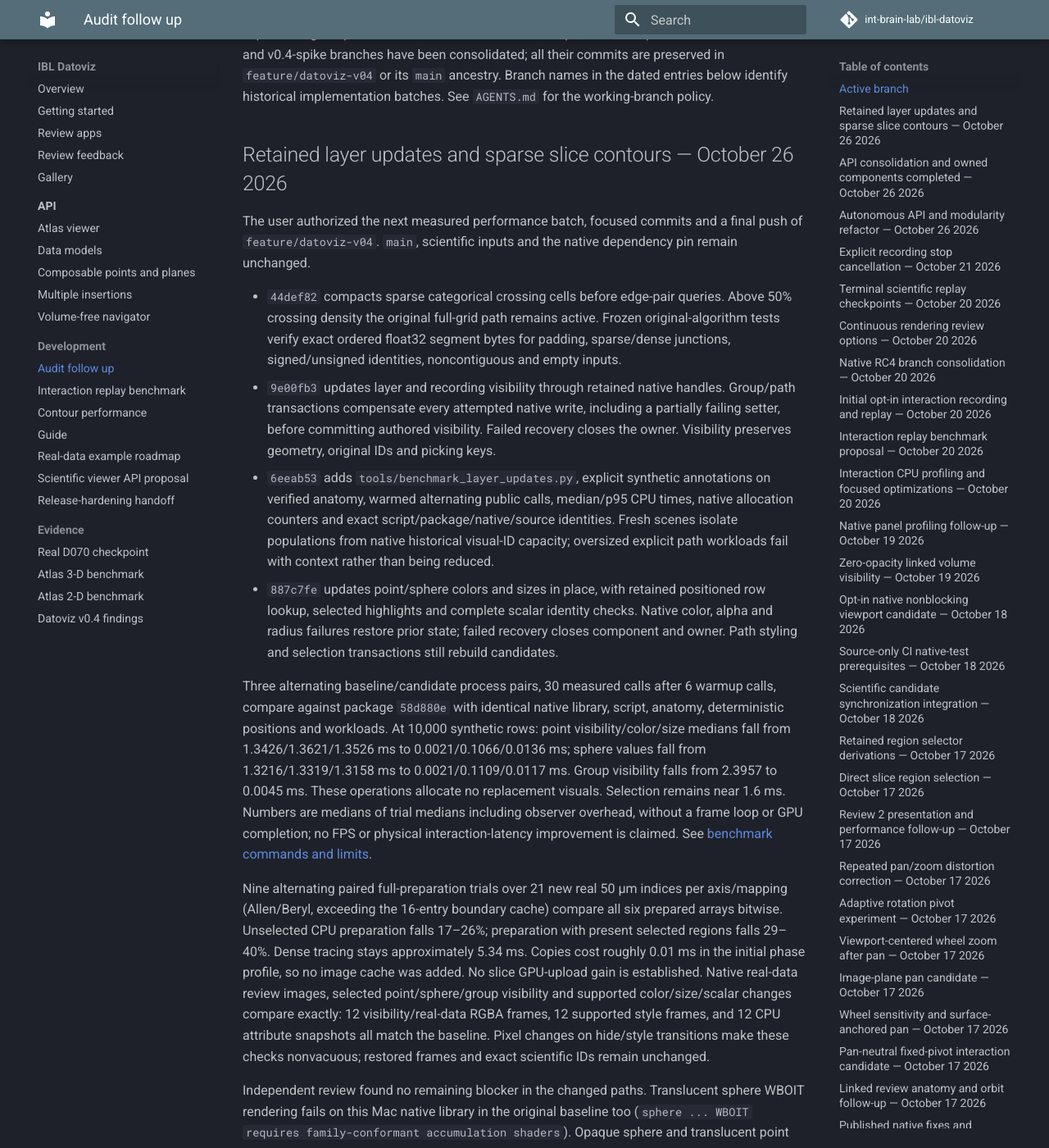
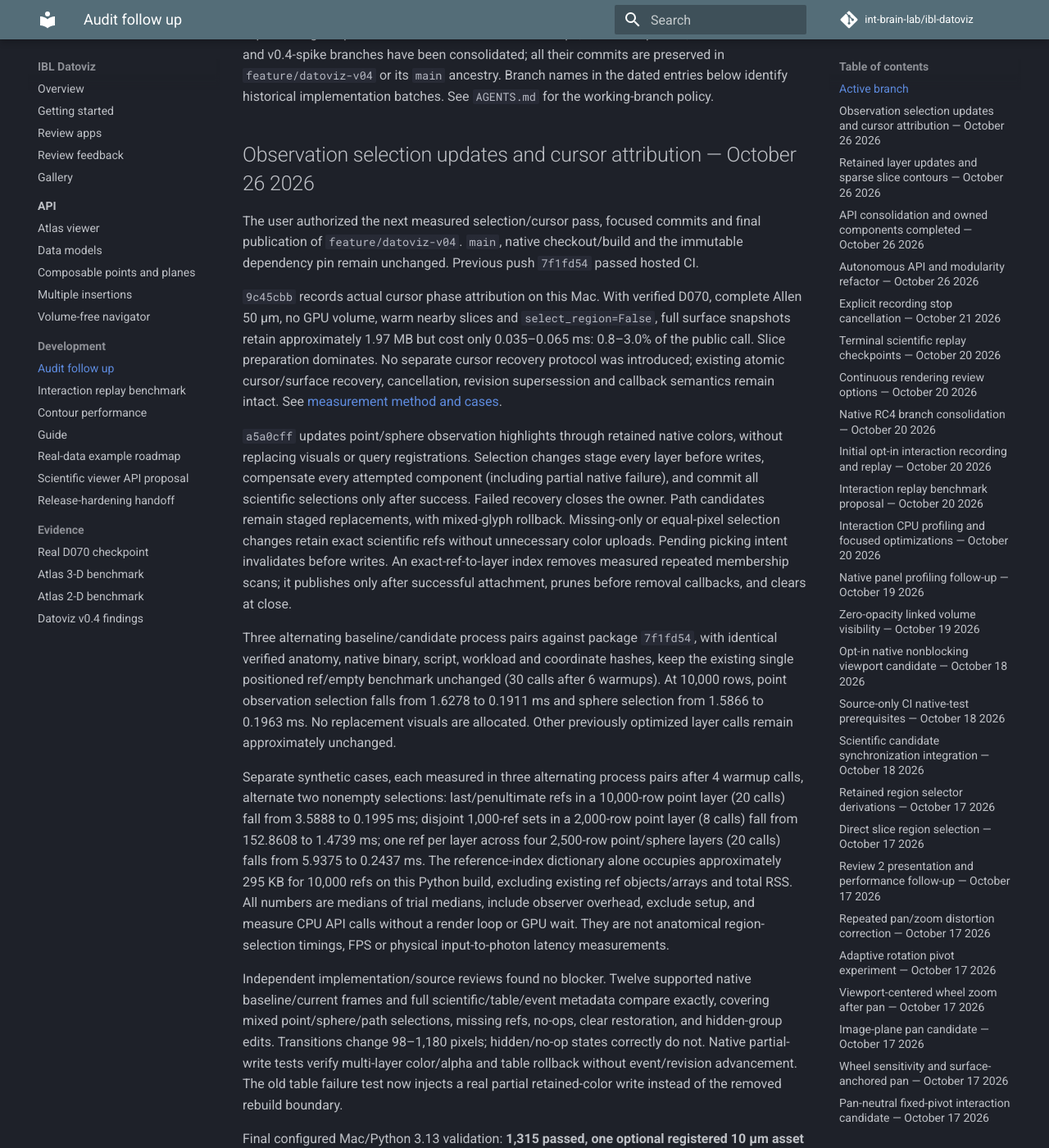
Before and after one commit to int-brain-lab/ibl-datoviz, an MkDocs documentation site: the page built from docs/NEXT_STEPS.md, in a window 1280 px wide and 1400 px high, scrolled down 228 px. Shown: the whole window at 82% size. Built offline with MkDocs 1.6.1 and Material for MkDocs 9.7.7, drawn with Linux system fonts in a browser that asks for light colours; comment, search, counter and statistics services are not loaded; some of the changed text lies outside the part shown.

Commit message:
Record selection benchmarks, validation and cursor recovery decision

```diff
--- a/docs/NEXT_STEPS.md
+++ b/docs/NEXT_STEPS.md
@@ -8,6 +8,77 @@ video-component, viewer-restoration and v0.4-spike branches have been consolidat
 all their commits are preserved in `feature/datoviz-v04` or its `main` ancestry.
 Branch names in the dated entries below identify historical implementation batches.
 See `AGENTS.md` for the working-branch policy.
+
+## Observation selection updates and cursor attribution — October 26 2026
+
+The user authorized the next measured selection/cursor pass, focused commits and
+final publication of `feature/datoviz-v04`. `main`, native checkout/build and the
+immutable dependency pin remain unchanged. Previous push `7f1fd54` passed hosted CI.
+
+`9c45cbb` records actual cursor phase attribution on this Mac. With verified D070,
+complete Allen 50 µm, no GPU volume, warm nearby slices and `select_region=False`,
+full surface snapshots retain approximately 1.97 MB but cost only 0.035–0.065 ms:
+0.8–3.0% of the public call. Slice preparation dominates. No separate cursor recovery
+protocol was introduced; existing atomic cursor/surface recovery, cancellation,
+revision supersession and callback semantics remain intact. See [measurement method
+and cases](development.md#october-26-cursor-phase-attribution).
+
+`a5a0cff` updates point/sphere observation highlights through retained native colors,
+without replacing visuals or query registrations. Selection changes stage every
+layer before writes, compensate every attempted component (including partial native
+failure), and commit all scientific selections only after success. Failed recovery
+closes the owner. Path candidates remain staged replacements, with mixed-glyph
+rollback. Missing-only or equal-pixel selection changes retain exact scientific refs
+without unnecessary color uploads. Pending picking intent invalidates before writes.
+An exact-ref-to-layer index removes measured repeated membership scans; it publishes
+only after successful attachment, prunes before removal callbacks, and clears at close.
+
+Three alternating baseline/candidate process pairs against package `7f1fd54`, with
+identical verified anatomy, native binary, script, workload and coordinate hashes,
+keep the existing single positioned ref/empty benchmark unchanged (30 calls after
+6 warmups). At 10,000 rows, point observation selection falls from 1.6278 to
+0.1911 ms and sphere selection from 1.5866 to 0.1963 ms. No replacement visuals are
+allocated. Other previously optimized layer calls remain approximately unchanged.
+
+Separate synthetic cases, each measured in three alternating process pairs after
+4 warmup calls, alternate two nonempty selections: last/penultimate refs in a
+10,000-row point layer (20 calls) fall from 3.5888 to 0.1995 ms; disjoint 1,000-ref
+sets in a 2,000-row point layer (8 calls) fall from 152.8608 to 1.4739 ms; one ref
+per layer across four 2,500-row point/sphere layers (20 calls) falls from 5.9375 to
+0.2437 ms. The reference-index dictionary alone occupies approximately 295 KB for
+10,000 refs on this Python build, excluding existing ref objects/arrays and total RSS.
+All numbers are medians of trial medians, include observer overhead, exclude setup,
+and measure CPU API calls without a render loop or GPU wait. They are not anatomical
+region-selection timings, FPS or physical input-to-photon latency measurements.
+
+Independent implementation/source reviews found no blocker. Twelve supported native
+baseline/current frames and full scientific/table/event metadata compare exactly,
+covering mixed point/sphere/path selections, missing refs, no-ops, clear restoration,
+and hidden-group edits. Transitions change 98–1,180 pixels; hidden/no-op states
+correctly do not. Native partial-write tests verify multi-layer color/alpha and
+table rollback without event/revision advancement. The old table failure test now
+injects a real partial retained-color write instead of the removed rebuild boundary.
+
+Final configured Mac/Python 3.13 validation: **1,315 passed, one optional registered
+10 µm asset skip**. Pinned source-only validation: **1,217 passed, 99 skips** (native
+runtime/GPU tests unavailable there plus registered assets). Ruff, strict MkDocs,
+whitespace, wheel/sdist builds, isolated installed-wheel CPU checks and both bounded
+three-frame Mac review apps pass. Exact native revision/library remain `536d78c7d` /
+`5dd015cea23df2b473a15529b00560e3dbe7aa8f1a2ce87f6b15cadb54dc31c3`.
+Strict doctor/test/review still reject the existing `73d0f0bc` pin/runtime difference.
+The incomplete optional Mac recording API and native translucent-sphere WBOIT limit
+remain unchanged; supported sphere rendering proof uses opaque styling. No new
+manual interaction or renderer throughput verdict is claimed.
+
+Raw profiles, metadata, comparison scripts and frames remain ignored under
+`build/selection-cursor-20261026/`. Baseline/candidate Python source SHA256 values
+are `336e1368476b4d55af51d9035734ae660e9c1302a81a15a0f1baf39d45d84fe6` and
+`5ce32836f03e39e1fb18a482d4f52fa2b7a7103ef486aff35b1353cd30e0eec6`.
+
+The next product-facing batch should improve active scalar values, units, legends
+and missing-value descriptions in linked tables/layers. Saved workspace state and
+native baseline/capability alignment remain subsequent explicit decisions. More
+cursor recovery or renderer caching work needs new measurements to justify it.
 
 ## Retained layer updates and sparse slice contours — October 26 2026
 
```
Also changed, not shown: docs/development.md (+1 -1 lines).
